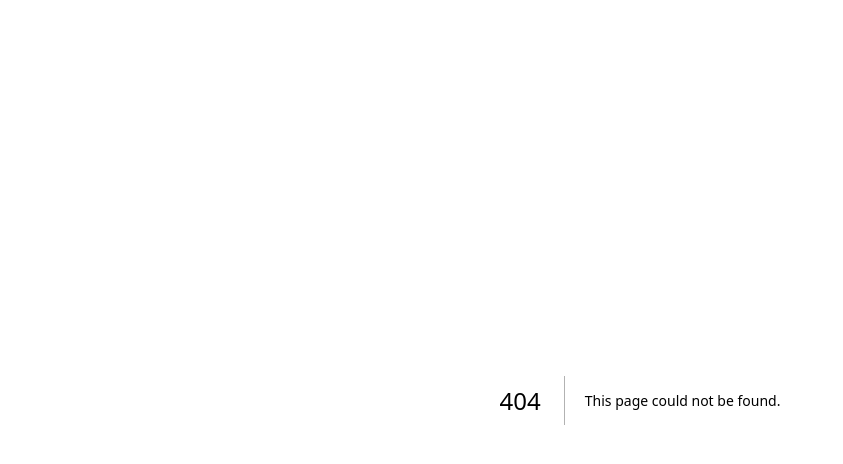
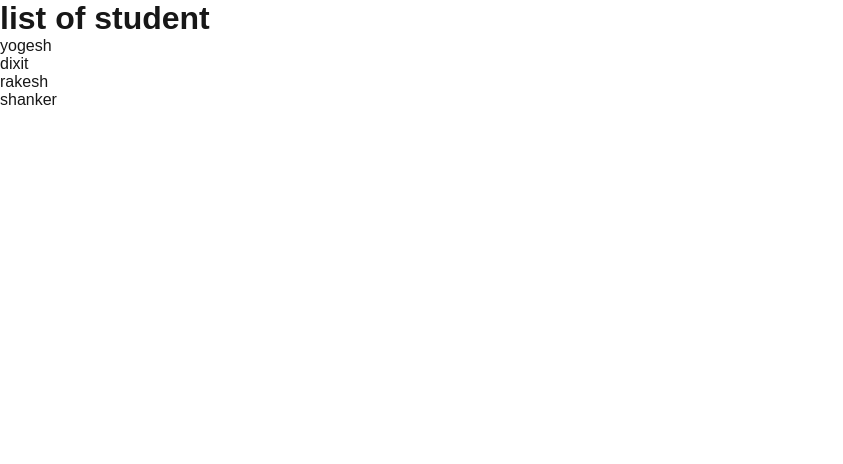
Before and after one commit to Saini-Yogesh/Next-app, a Next.js app: page /studentList in a window 1280 px wide. Before the commit this address had no page. Shown: the top 464 px of the page, without its empty margins (0-843 px from the left). Built offline with nearby package versions, Linux system fonts and the light colour scheme.

Commit message:
till lecture 12(dynamic layout)

```diff
--- /dev/null
+++ b/src/app/studentList/page.js
@@ -0,0 +1,26 @@
+import Link from "next/link";
+import React from "react";
+
+const StudentList = () => {
+  return (
+    <div>
+      <h1> list of student</h1>
+      <ul>
+        <li>
+          <Link href="/studentList/1">yogesh</Link>{" "}
+        </li>
+        <li>
+          <Link href="/studentList/2"> dixit</Link>{" "}
+        </li>
+        <li>
+          <Link href="/studentList/3"> rakesh</Link>{" "}
+        </li>
+        <li>
+          <Link href="/studentList/4"> shanker</Link>{" "}
+        </li>
+      </ul>
+    </div>
+  );
+};
+
+export default StudentList;
```
Also changed, not shown: src/app/studentList/[student]/page.js (added, +15 -0 lines).
